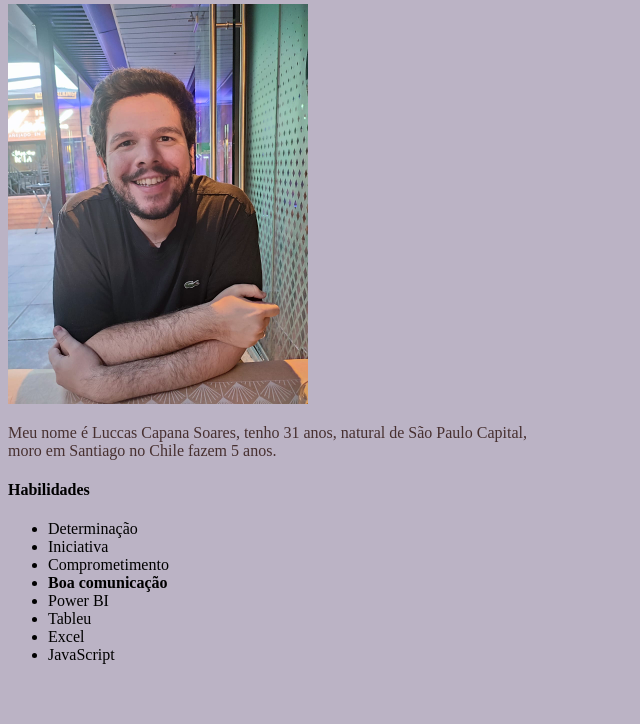
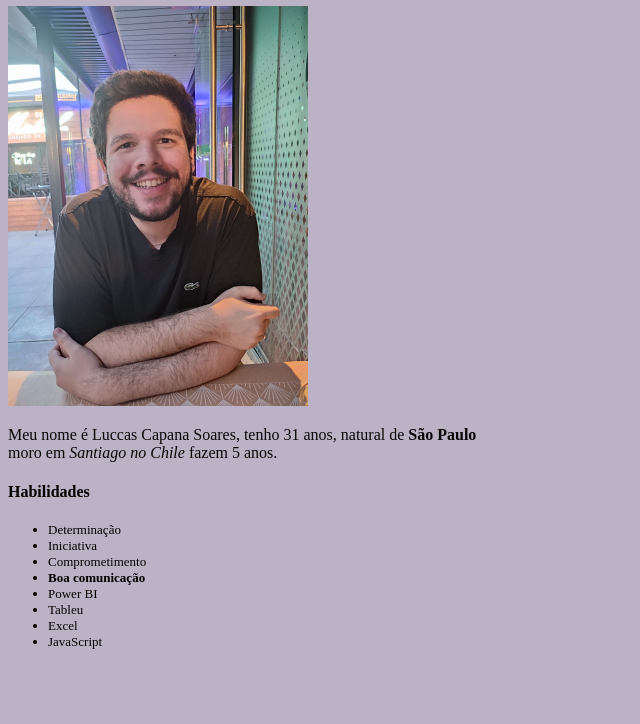
Before and after one commit to LuccasCapana/luccascapana.github.io, a plain HTML site: page index.html in a window 1280 px wide. Shown: the part 76-800 px from the top of the page, without its empty margins (0-640 px from the left). Drawn offline with Linux system fonts and the light colour scheme.

Commit message:
Melhorias gráficas no portifólio

```diff
--- a/index.html
+++ b/index.html
@@ -10,9 +10,14 @@
     }
 h1{
     color: rgb(0, 0, 2);
+    font-family: 'Gill Sans';
 }
 p{
-    color: rgb(71, 48, 48);
+    color: rgb(7, 7, 7);
+}
+
+.Habilidades{
+    font-size: small;
 }
     </style>
 </head>
@@ -20,13 +25,19 @@ p{
     <h1>Luccas Capana Soares</h1>
     <img src="Minha foto.jpg" alt="Minha foto" width="300px">
 
-    <p>Meu nome é Luccas Capana Soares, tenho 31 anos, natural de São Paulo Capital, <br>
-         moro em Santiago no Chile fazem 5 anos.<p>
+    <p>Meu nome é Luccas Capana Soares, tenho 31 anos, natural de <strong>São Paulo</strong> <br>
+         moro em <em>Santiago no Chile</em> fazem 5 anos.<p>
 
     <h4>Habilidades</h4>
 
-    <ul><li> Determinação  <br> <li> Iniciativa <br> <li> Comprometimento <br> <li> <strong>Boa comunicação</strong> <br>
-         <li> Power BI <br> <li>Tableu <br> <li> Excel <br> <li> JavaScript</li>
+    <ul><li class="Habilidades"> Determinação  <br> <li class="Habilidades">
+        Iniciativa <br> <li class="Habilidades">
+        Comprometimento <br> <li class="Habilidades">
+        <strong>Boa comunicação</strong> <br><li class="Habilidades">
+        Power BI <br> <li class="Habilidades">
+        Tableu <br> <li class="Habilidades">
+        Excel <br> <li class="Habilidades">
+        JavaScript</li class="Habilidades">
 
     </ul>
 
```
